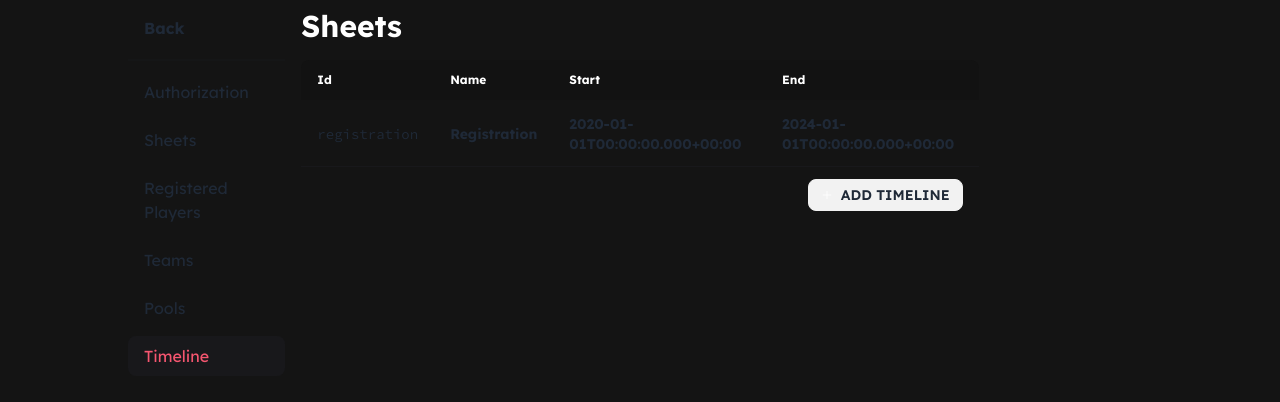
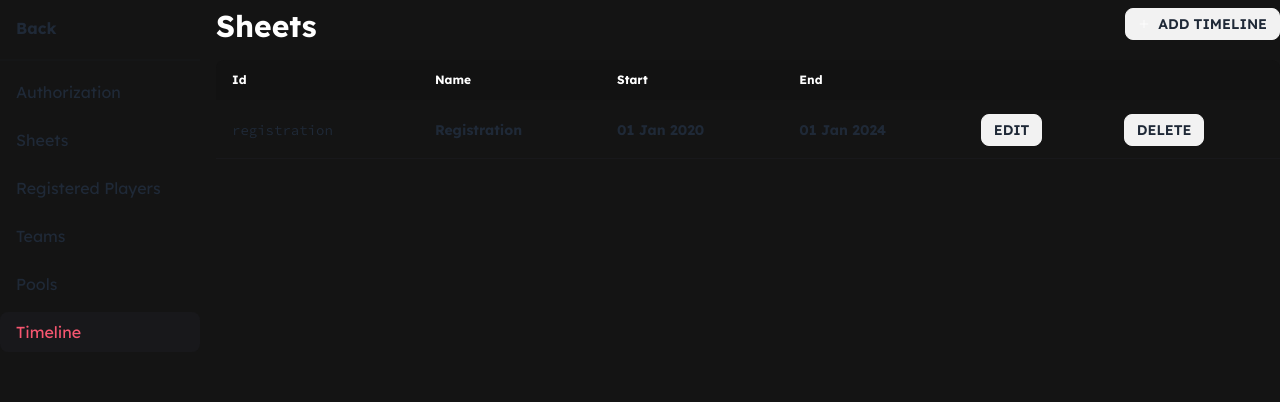
Before and after one commit to Tx-ID/tixosu-v2, a Next.js app: page /admin/timeline in a window 1280 px wide. Shown: the top 402 px of the page. Built offline with nearby package versions, Linux system fonts and the light colour scheme; no server answers.

Commit message:
added modal for *

```diff
--- a/app/(admin)/admin/timeline/page.js
+++ b/app/(admin)/admin/timeline/page.js
@@ -3,6 +3,9 @@
 import { useSession } from "next-auth/react"
 import { redirect } from "next/navigation"
 import { DateTime, Duration } from 'luxon';
+import Link from "next/link";
+
+import Modal from "@/app/(admin)/modal.js";
 
 import { Source_Code_Pro } from "next/font/google"
 const sourceCodePro = Source_Code_Pro({ subsets: ["latin"] })
@@ -10,7 +13,21 @@ const sourceCodePro = Source_Code_Pro({ subsets: ["latin"] })
 export default function page() {
     return (
         <>
-            <h1 className="text-3xl text-white font-bold">Sheets</h1>
+            {/* <Modal>
+                <p>Hello World AAAAAAAAAAAAAAAAAAAAAA</p>
+            </Modal> */}
+            <div className="flex flex-row justify-between w-full">
+                <h1 className="text-3xl text-white font-bold">Sheets</h1>
+                <a href="#">
+                    <button className="btn btn-sm">
+                        <svg xmlns="http://www.w3.org/2000/svg" viewBox="0 0 24 24" strokeWidth={1.5} className="w-3 h-3 stroke-white">
+                            <path strokeLinecap="round" strokeLinejoin="round" d="M12 4.5v15m7.5-7.5h-15" />
+                        </svg>
+                        <p>Add Timeline</p>
+                    </button>
+                </a>
+            </div>
+
             <table className="mt-4 table rounded-lg bg-[#121212]">
                 <thead>
                     <tr className="border-dark border-b-2 text-white">
@@ -18,29 +35,30 @@ export default function page() {
                         <th>Name</th>
                         <th>Start</th>
                         <th>End</th>
+                        <th></th>
+                        <th></th>
                     </tr>
                 </thead>
                 <tbody>
                     <tr className="border-zinc-900">
                         <th className={"bg-dark font-normal " + sourceCodePro.className}>registration</th>
                         <th className="bg-dark">Registration</th>
-                        <th className="bg-dark">{DateTime.fromISO("2020-01-01").toString()}</th>
-                        <th className="bg-dark">{DateTime.fromISO("2024-01-01").toString()}</th>
+                        <th className="bg-dark">{DateTime.fromISO("2020-01-01").toFormat("dd LLL yyyy")}</th>
+                        <th className="bg-dark">{DateTime.fromISO("2024-01-01").toFormat("dd LLL yyyy")}</th>
+                        <th className="bg-dark">
+                            <Link href={'#'} className="btn btn-sm">EDIT</Link>
+                        </th>
+                        <th className="bg-dark">
+                            <Link href={'#'} className="btn btn-sm">DELETE</Link>
+                        </th>
                     </tr>
                     <tr className="border-zinc-900">
                         <th className="bg-dark"></th>
                         <th className="bg-dark"></th>
                         <th className="bg-dark"></th>
-                        <th className="bg-dark flex flex-col justify-end items-end">
-                            <a href="#">
-                                <button className="btn btn-sm">
-                                    <svg xmlns="http://www.w3.org/2000/svg" viewBox="0 0 24 24" strokeWidth={1.5} className="w-3 h-3 stroke-white">
-                                        <path strokeLinecap="round" strokeLinejoin="round" d="M12 4.5v15m7.5-7.5h-15" />
-                                    </svg>
-                                    <p>Add Timeline</p>
-                                </button>
-                            </a>
-                        </th>
+                        <th className="bg-dark"></th>
+                        <th className="bg-dark"></th>
+                        <th className="bg-dark"></th>
                     </tr>
                     {/* <tr className="border-t-2 border-dark">
                         <th></th>
--- a/app/(admin)/layout.js
+++ b/app/(admin)/layout.js
@@ -15,7 +15,7 @@ export default async function RootLayout({ children }) {
 
   return (
     <html lang="en">
-      <body className={"min-h-screen max-w-screen-lg m-auto " + lexend.className}>
+      <body className={"min-h-screen max-w-screen-xl mx-auto " + lexend.className}>
         {children}
       </body>
     </html>
--- /dev/null
+++ b/app/(admin)/modal.js
@@ -0,0 +1,8 @@
+
+export default function modal({ children }) {
+    return <div className="z-10 fixed flex justify-center items-center left-0 top-0 w-screen h-screen bg-black">
+        <div className="">
+            {children}
+        </div>
+    </div>
+}
--- a/app/(admin)/template.js
+++ b/app/(admin)/template.js
@@ -31,7 +31,7 @@ export default function Template({ children, session }) {
     <QueryClientProvider client={queryClient}>
       <SessionProvider session={session}>
         <div className={"grid grid-cols-6 gap-4 pt-2"}>
-          <div className={"flex flex-col"}>
+          <div className={"flex flex-col col-span-1"}>
             <Link onClick={() => { goToPage("/") }} href={"/"} key={-1} className={'hover:text-primary transition-colors duration-150 rounded-lg hover:bg-zinc-900 px-4 py-2'}>
               <p className={'font-bold ' + ("/" == page ? "text-primary hover:text-primary" : "")}>
                 {"Back"}
@@ -46,7 +46,7 @@ export default function Template({ children, session }) {
               </Link>
             })}
           </div>
-          <div className='col-span-4'>{children}</div>
+          <div className='col-span-5'>{children}</div>
         </div>
       </SessionProvider>
     </QueryClientProvider>
```
